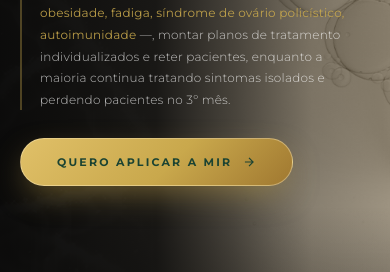
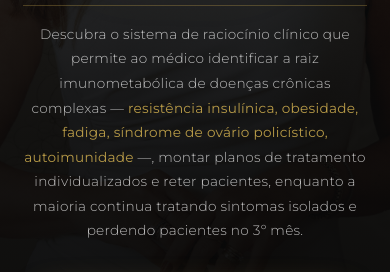
Before and after one commit to pedrodaguer/ProjetoVivian, a website built with webpack: page mir.html in a window 390 px wide. Shown: the part 469-741 px from the top of the page. Built offline with nearby package versions, Linux system fonts and the light colour scheme; a web font is replaced by a local one.

Commit message:
Enhance MIR styles for mobile; improve layout, typography, and responsiveness for better user experience

```diff
--- a/css/mir.css
+++ b/css/mir.css
@@ -852,8 +852,7 @@
   position: absolute; inset: 0;
   width: 100%; height: 100%;
   object-fit: cover;
-  /* empurra Vivian para a direita mostrando fundo/DNA na esquerda */
-  object-position: 35% top;
+  object-position: 35% top; /* Vivian na direita, conteúdo na esquerda */
   z-index: 0;
   display: block;
 }
@@ -871,11 +870,66 @@
 }
 /* container deve ocupar 100% para não encolher e centralizar no flex */
 .mir-hero .container { width: 100%; }
-/* texto confinado ao terço esquerdo — não alcança a Dra. Vivian */
+/* conteúdo confinado ao lado esquerdo — não alcança a Dra. Vivian */
 .mir-hero-inner { max-width: 740px; }
 /* banner já fornece textura visual */
 .mir-hero::before,
 .mir-hero::after { display: none; }
+
+/* ── HERO MOBILE ────────────────────────── */
+@media (max-width: 768px) {
+  .mir-hero {
+    min-height: 100svh;
+    padding: 72px 0 56px;
+    align-items: flex-end;
+  }
+  /* No mobile mostra o rosto da Dra. Vivian centralizado */
+  .mir-hero-bg {
+    object-position: 84% 18%;
+  }
+  .mir-hero-overlay {
+    background:
+      linear-gradient(to bottom,
+        rgba(8,8,8,0.55) 0%,
+        rgba(8,8,8,0.85) 50%,
+        rgba(8,8,8,0.92) 70%,
+        rgba(8,8,8,0.97) 100%
+      );
+  }
+  .mir-hero .container { padding: 0 clamp(20px, 6vw, 40px); }
+  .mir-hero-inner {
+    max-width: 100%;
+    text-align: center;
+    display: flex;
+    flex-direction: column;
+    align-items: center;
+  }
+  .mir-hero-rule { margin: 10px auto 28px; }
+  .mir-logo { width: clamp(160px, 60vw, 260px); }
+  .mir-logo-block { margin-bottom: 28px; }
+  .mir-hero h1 {
+    font-size: clamp(13px, 3.5vw, 16px);
+    text-align: center;
+    border-left: none;
+    padding-left: 0;
+    border-top: 1px solid rgba(201,168,76,0.3);
+    padding-top: 16px;
+    margin-bottom: 32px;
+    max-width: 100%;
+  }
+  .mir-hero h1 em { display: inline; }
+  .mir-btn {
+    width: 100%;
+    justify-content: center;
+    max-width: 320px;
+    white-space: normal;
+    text-align: center;
+    line-height: 1.4;
+    letter-spacing: 0.12em;
+    padding: 14px 24px;
+    font-size: 10px;
+  }
+}
 
 /* ── SEÇÃO VERDE GRADIENTE ──────────────── */
 .mir-section--verde-grad {
@@ -929,6 +983,14 @@
 .mir-section--bege .mir-pilar-sub           { color: #4a4a4a; font-style: italic; }
 .mir-section--bege .mir-pilar-bullets li    { color: #3a3a3a; }
 
+/* Respiro extra no fim da seção bege antes da verde */
+.mir-section--bege + .mir-section--verde-grad {
+  /* A seção bege ganha padding-bottom extra via ajuste no próprio elemento */
+}
+.mir-section--bege:has(+ .mir-section--verde-grad) {
+  padding-bottom: calc(clamp(70px, 9vw, 120px) + 48px);
+}
+
 /* Steps (Como entrar) em bege */
 .mir-section--bege .mir-step             { border-bottom-color: rgba(27,67,50,0.14); }
 .mir-section--bege .mir-step-num         { border-color: rgba(27,67,50,0.38); color: var(--verde-escuro); }
@@ -950,29 +1012,59 @@
 
 /* ── RESPONSIVE ────────────────────────── */
 @media (max-width: 960px) {
-  .mir-perfis-grid  { grid-template-columns: 1fr; }
-  .mir-rede-grid    { grid-template-columns: 1fr; }
-  .mir-formato-grid { grid-template-columns: 1fr 1fr; }
+  .mir-perfis-grid   { grid-template-columns: 1fr; }
+  .mir-rede-grid     { grid-template-columns: 1fr; }
+  .mir-formato-grid  { grid-template-columns: 1fr 1fr; }
   .mir-mentora-inner { grid-template-columns: 1fr; gap: 48px; }
-  .mir-pilar-inner  { grid-template-columns: 100px 1fr; }
-  .mir-pilar-num    { font-size: clamp(56px, 10vw, 88px); }
+  .mir-pilar-inner   { grid-template-columns: 100px 1fr; }
+  .mir-pilar-num     { font-size: clamp(56px, 10vw, 88px); }
+  .mir-steps-list    { max-width: 100%; }
+  .mir-selecao-box   { max-width: 100%; }
 }
 
 @media (max-width: 640px) {
-  .mir-hero { padding: 130px 0 80px; }
-  .mir-hero h1 { font-size: 12px; margin-bottom: 28px; }
-  .mir-logo { width: clamp(180px, 55vw, 280px); }
-  .mir-formato-grid { grid-template-columns: 1fr; }
-  .mir-pilar-inner  { grid-template-columns: 1fr; }
-  .mir-pilar-num    { font-size: 56px; margin-bottom: -12px; }
+  /* Seções — padding reduzido */
+  .mir-section { padding: clamp(48px, 10vw, 80px) 0; }
+
+  /* Grids */
+  .mir-formato-grid  { grid-template-columns: 1fr; }
+  .mir-pilar-inner   { grid-template-columns: 1fr; }
+  .mir-pilar-num     { font-size: 56px; margin-bottom: -12px; }
   .mir-mentora-stats { grid-template-columns: 1fr 1fr; }
-  .mir-oferta-grid  { grid-template-columns: 1fr; }
+  .mir-oferta-grid   { grid-template-columns: 1fr; }
   .mir-oferta-header { flex-direction: column; }
   .mir-oferta-price-block { text-align: left; }
-  .mir-step { grid-template-columns: 52px 1fr; gap: 16px; }
+
+  /* Steps */
+  .mir-step { grid-template-columns: 48px 1fr; gap: 14px; padding: 22px 0; }
+  .mir-step-num { width: 40px; height: 40px; font-size: 16px; }
+  .mir-steps-list { margin-bottom: 36px; }
+
+  /* Perfis */
+  .mir-perfil-card { padding: 24px 20px; }
+
+  /* Rede cards */
+  .mir-rede-card { padding: 28px 24px; }
+  .mir-rede-card-num { font-size: 60px; }
+
+  /* Mentora */
+  .mir-mentora-photo { height: clamp(260px, 65vw, 400px); }
+
+  /* Bullets */
+  .mir-bullet { grid-template-columns: 36px 1fr; gap: 14px; }
+
+  /* Selecao box */
+  .mir-selecao-box { padding: clamp(20px, 5vw, 32px); }
+
+  /* Section headers */
+  .mir-section-header { margin-bottom: clamp(28px, 6vw, 44px); }
 }
 
 @media (max-width: 480px) {
-  .mir-bullet       { grid-template-columns: 36px 1fr; gap: 14px; }
   .mir-mentora-stats { grid-template-columns: 1fr 1fr; gap: 10px; }
+  .mir-rede-grid     { grid-template-columns: 1fr; gap: 16px; }
+  .mir-roi-q         { font-size: clamp(15px, 4vw, 20px); }
+  .mir-roi-statement { padding: 18px 20px; font-size: clamp(16px, 4.5vw, 22px); }
+  .mir-vagas-bullets li { font-size: 14px; }
+  .mir-pilar-bullets li { font-size: 13px; }
 }
```
